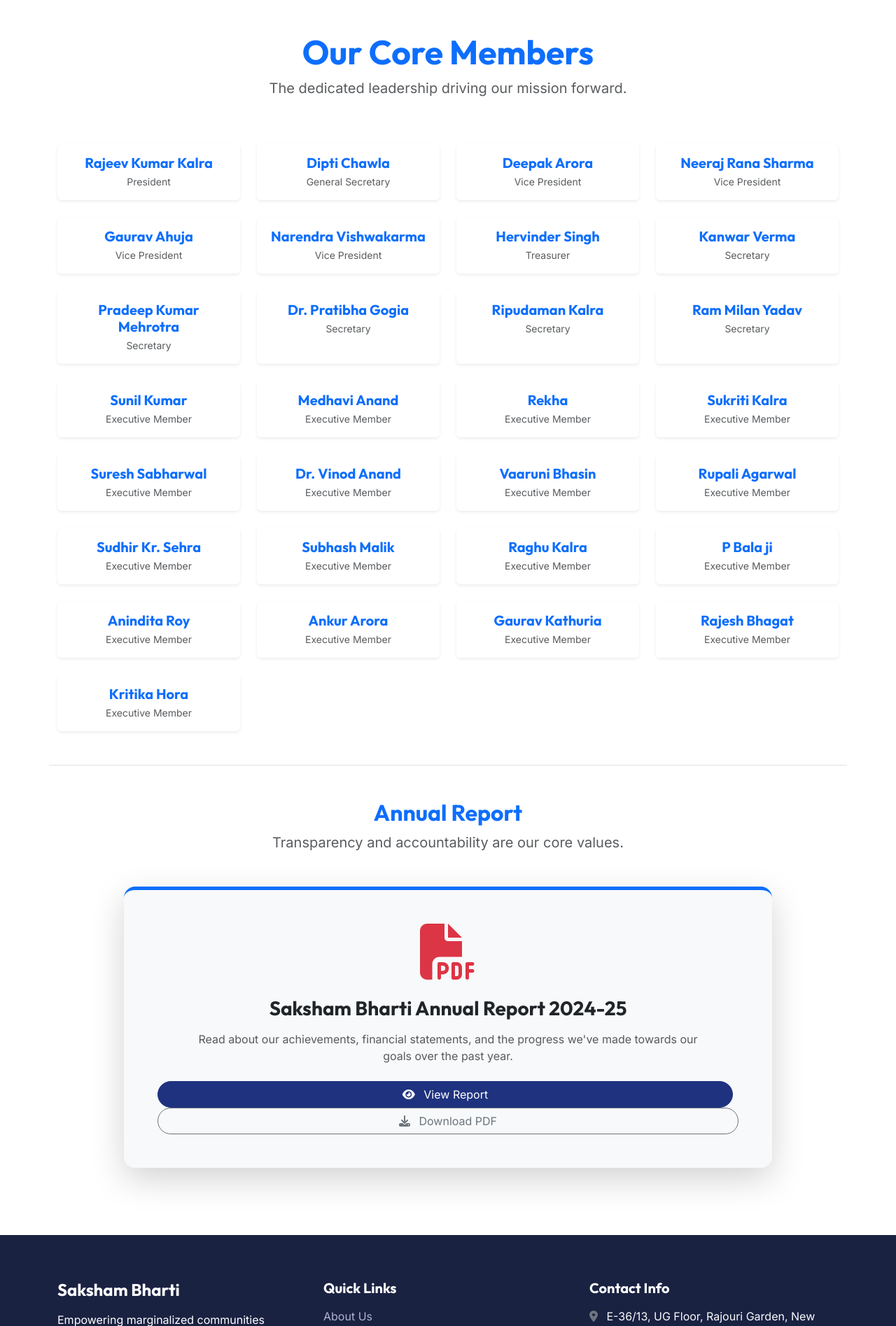
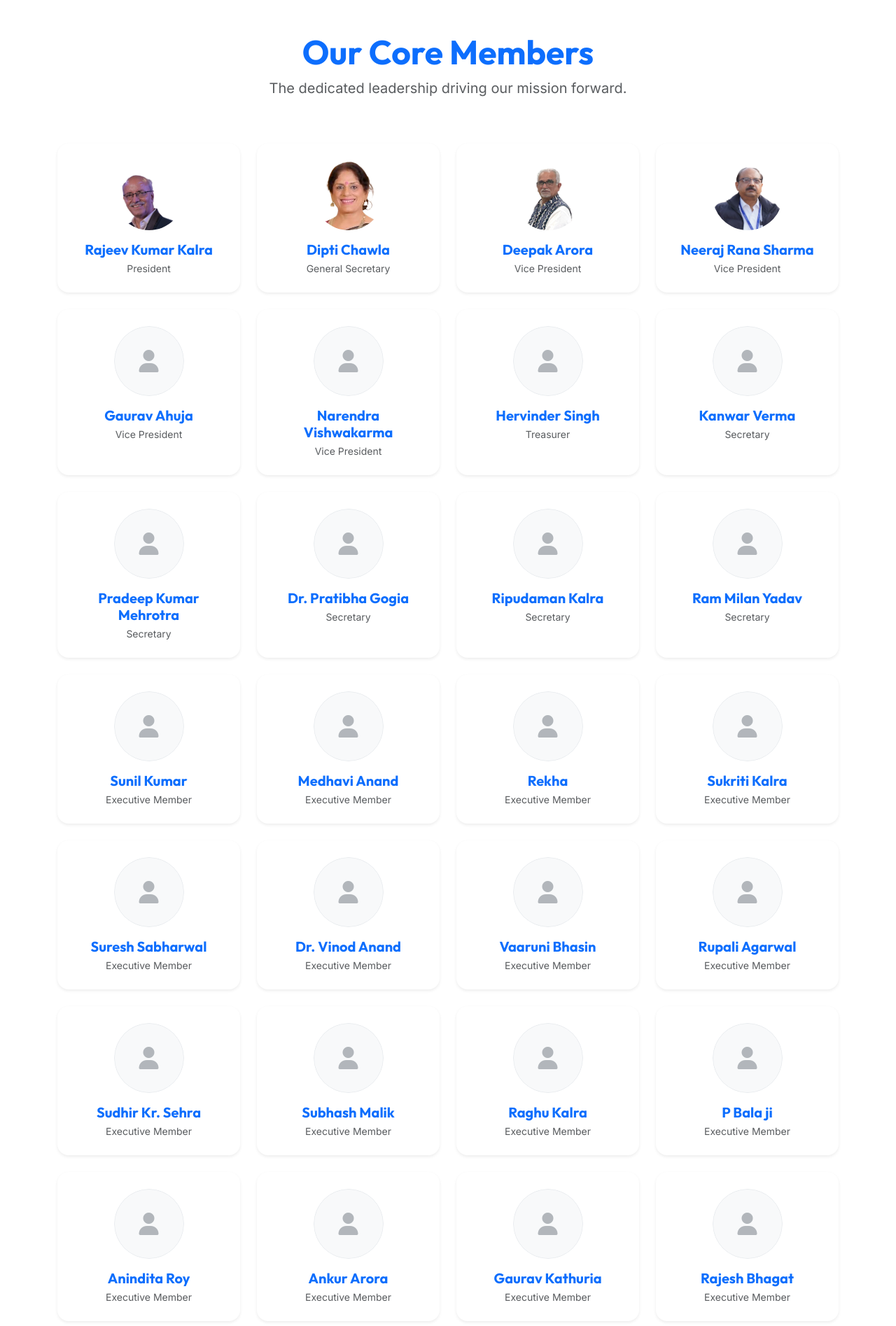
Before and after one commit to jagritiupadhyay99-jpg/Saksham-Bharti, a PHP site: page /frontend/about.php in a window 1280 px wide. Shown: the part 3245-5140 px from the top of the page at 70% size. Run offline with PHP 8.4, Linux system fonts and the light colour scheme; data comes from the database, SQL or seed files in the repository; some libraries are stand-ins or nearby versions.

Commit message:
Update core members grid on about page to display member photos and fallback avatars

```diff
--- a/frontend/about.php
+++ b/frontend/about.php
@@ -194,6 +194,156 @@
 </div>
 
 <!-- Core Members Section -->
+<?php
+$members = [
+    [
+        'name' => 'Rajeev Kumar Kalra',
+        'role' => 'President',
+        'image' => 'assets/images/member_rajeev.png'
+    ],
+    [
+        'name' => 'Dipti Chawla',
+        'role' => 'General Secretary',
+        'image' => 'assets/images/member_dipti.png'
+    ],
+    [
+        'name' => 'Deepak Arora',
+        'role' => 'Vice President',
+        'image' => 'assets/images/member_deepak.png'
+    ],
+    [
+        'name' => 'Neeraj Rana Sharma',
+        'role' => 'Vice President',
+        'image' => 'assets/images/member_neeraj.png'
+    ],
+    [
+        'name' => 'Gaurav Ahuja',
+        'role' => 'Vice President',
+        'image' => null
+    ],
+    [
+        'name' => 'Narendra Vishwakarma',
+        'role' => 'Vice President',
+        'image' => null
+    ],
+    [
+        'name' => 'Hervinder Singh',
+        'role' => 'Treasurer',
+        'image' => null
+    ],
+    [
+        'name' => 'Kanwar Verma',
+        'role' => 'Secretary',
+        'image' => null
+    ],
+    [
+        'name' => 'Pradeep Kumar Mehrotra',
+        'role' => 'Secretary',
+        'image' => null
+    ],
+    [
+        'name' => 'Dr. Pratibha Gogia',
+        'role' => 'Secretary',
+        'image' => null
+    ],
+    [
+        'name' => 'Ripudaman Kalra',
+        'role' => 'Secretary',
+        'image' => null
+    ],
+    [
+        'name' => 'Ram Milan Yadav',
+        'role' => 'Secretary',
+        'image' => null
+    ],
+    [
+        'name' => 'Sunil Kumar',
+        'role' => 'Executive Member',
+        'image' => null
+    ],
+    [
+        'name' => 'Medhavi Anand',
+        'role' => 'Executive Member',
+        'image' => null
+    ],
+    [
+        'name' => 'Rekha',
+        'role' => 'Executive Member',
+        'image' => null
+    ],
+    [
+        'name' => 'Sukriti Kalra',
+        'role' => 'Executive Member',
+        'image' => null
+    ],
+    [
+        'name' => 'Suresh Sabharwal',
+        'role' => 'Executive Member',
+        'image' => null
+    ],
+    [
+        'name' => 'Dr. Vinod Anand',
+        'role' => 'Executive Member',
+        'image' => null
+    ],
+    [
+        'name' => 'Vaaruni Bhasin',
+        'role' => 'Executive Member',
+        'image' => null
+    ],
+    [
+        'name' => 'Rupali Agarwal',
+        'role' => 'Executive Member',
+        'image' => null
+    ],
+    [
+        'name' => 'Sudhir Kr. Sehra',
+        'role' => 'Executive Member',
+        'image' => null
+    ],
+    [
+        'name' => 'Subhash Malik',
+        'role' => 'Executive Member',
+        'image' => null
+    ],
+    [
+        'name' => 'Raghu Kalra',
+        'role' => 'Executive Member',
+        'image' => null
+    ],
+    [
+        'name' => 'P Bala ji',
+        'role' => 'Executive Member',
+        'image' => null
+    ],
+    [
+        'name' => 'Anindita Roy',
+        'role' => 'Executive Member',
+        'image' => null
+    ],
+    [
+        'name' => 'Ankur Arora',
+        'role' => 'Executive Member',
+        'image' => null
+    ],
+    [
+        'name' => 'Gaurav Kathuria',
+        'role' => 'Executive Member',
+        'image' => null
+    ],
+    [
+        'name' => 'Rajesh Bhagat',
+        'role' => 'Executive Member',
+        'image' => null
+    ],
+    [
+        'name' => 'Kritika Hora',
+        'role' => 'Executive Member',
+        'image' => null
+    ]
+];
+?>
+
 <div class="row mt-5">
     <div class="col-12 text-center mb-5">
         <h2 class="fw-bold text-primary display-5">Our Core Members</h2>
@@ -202,98 +352,23 @@
 
     <div class="col-12">
         <div class="row row-cols-1 row-cols-md-3 row-cols-lg-4 g-4">
-            <!-- Leadership -->
-            <div class="col">
-                <div class="card h-100 border-0 shadow-sm text-center p-3">
-                    <h5 class="fw-bold text-primary mb-1">Rajeev Kumar Kalra</h5>
-                    <p class="text-muted small mb-0">President</p>
+            <?php foreach ($members as $member): ?>
+                <div class="col">
+                    <div class="card h-100 border-0 shadow-sm text-center p-4 rounded-4 hover-lift transition-all">
+                        <div class="member-avatar-container mb-3 mx-auto" style="width: 100px; height: 100px; overflow: hidden; border-radius: 50%;">
+                            <?php if (!empty($member['image'])): ?>
+                                <img src="<?= htmlspecialchars($member['image']) ?>" class="w-100 h-100 shadow-sm" alt="<?= htmlspecialchars($member['name']) ?>" style="object-fit: cover; object-position: center;">
+                            <?php else: ?>
+                                <div class="w-100 h-100 d-flex align-items-center justify-content-center bg-light rounded-circle" style="border: 1px solid #e9ecef;">
+                                    <i class="fas fa-user fa-2x text-secondary opacity-50"></i>
+                                </div>
+                            <?php endif; ?>
+                        </div>
+                        <h5 class="fw-bold text-primary mb-1"><?= htmlspecialchars($member['name']) ?></h5>
+                        <p class="text-muted small mb-0"><?= htmlspecialchars($member['role']) ?></p>
+                    </div>
                 </div>
-            </div>
-            <div class="col">
-                <div class="card h-100 border-0 shadow-sm text-center p-3">
-                    <h5 class="fw-bold text-primary mb-1">Dipti Chawla</h5>
-                    <p class="text-muted small mb-0">General Secretary</p>
-                </div>
-            </div>
-            <div class="col">
-                <div class="card h-100 border-0 shadow-sm text-center p-3">
-                    <h5 class="fw-bold text-primary mb-1">Deepak Arora</h5>
-                    <p class="text-muted small mb-0">Vice President</p>
-                </div>
-            </div>
-            <div class="col">
-                <div class="card h-100 border-0 shadow-sm text-center p-3">
-                    <h5 class="fw-bold text-primary mb-1">Neeraj Rana Sharma</h5>
-                    <p class="text-muted small mb-0">Vice President</p>
-                </div>
-            </div>
-            <div class="col">
-                <div class="card h-100 border-0 shadow-sm text-center p-3">
-                    <h5 class="fw-bold text-primary mb-1">Gaurav Ahuja</h5>
-                    <p class="text-muted small mb-0">Vice President</p>
-                </div>
-            </div>
-            <div class="col">
-                <div class="card h-100 border-0 shadow-sm text-center p-3">
-                    <h5 class="fw-bold text-primary mb-1">Narendra Vishwakarma</h5>
-                    <p class="text-muted small mb-0">Vice President</p>
-                </div>
-            </div>
-            <div class="col">
-                <div class="card h-100 border-0 shadow-sm text-center p-3">
-                    <h5 class="fw-bold text-primary mb-1">Hervinder Singh</h5>
-                    <p class="text-muted small mb-0">Treasurer</p>
-                </div>
-            </div>
-            <!-- Secretaries -->
-            <div class="col">
-                <div class="card h-100 border-0 shadow-sm text-center p-3">
-                    <h5 class="fw-bold text-primary mb-1">Kanwar Verma</h5>
-                    <p class="text-muted small mb-0">Secretary</p>
-                </div>
-            </div>
-            <div class="col">
-                <div class="card h-100 border-0 shadow-sm text-center p-3">
-                    <h5 class="fw-bold text-primary mb-1">Pradeep Kumar Mehrotra</h5>
-                    <p class="text-muted small mb-0">Secretary</p>
-                </div>
-            </div>
-            <div class="col">
-                <div class="card h-100 border-0 shadow-sm text-center p-3">
-                    <h5 class="fw-bold text-primary mb-1">Dr. Pratibha Gogia</h5>
-                    <p class="text-muted small mb-0">Secretary</p>
-                </div>
-            </div>
-            <div class="col">
-                <div class="card h-100 border-0 shadow-sm text-center p-3">
-                    <h5 class="fw-bold text-primary mb-1">Ripudaman Kalra</h5>
-                    <p class="text-muted small mb-0">Secretary</p>
-                </div>
-            </div>
-            <div class="col">
-                <div class="card h-100 border-0 shadow-sm text-center p-3">
-                    <h5 class="fw-bold text-primary mb-1">Ram Milan Yadav</h5>
-                    <p class="text-muted small mb-0">Secretary</p>
-                </div>
-            </div>
-            <!-- Executive Members ... and so on for all 29 ... I will list the rest here -->
-            <div class="col"><div class="card h-100 border-0 shadow-sm text-center p-3"><h5 class="fw-bold text-primary mb-1">Sunil Kumar</h5><p class="text-muted small mb-0">Executive Member</p></div></div>
-            <div class="col"><div class="card h-100 border-0 shadow-sm text-center p-3"><h5 class="fw-bold text-primary mb-1">Medhavi Anand</h5><p class="text-muted small mb-0">Executive Member</p></div></div>
-            <div class="col"><div class="card h-100 border-0 shadow-sm text-center p-3"><h5 class="fw-bold text-primary mb-1">Rekha</h5><p class="text-muted small mb-0">Executive Member</p></div></div>
-            <div class="col"><div class="card h-100 border-0 shadow-sm text-center p-3"><h5 class="fw-bold text-primary mb-1">Sukriti Kalra</h5><p class="text-muted small mb-0">Executive Member</p></div></div>
-            <div class="col"><div class="card h-100 border-0 shadow-sm text-center p-3"><h5 class="fw-bold text-primary mb-1">Suresh Sabharwal</h5><p class="text-muted small mb-0">Executive Member</p></div></div>
-            <div class="col"><div class="card h-100 border-0 shadow-sm text-center p-3"><h5 class="fw-bold text-primary mb-1">Dr. Vinod Anand</h5><p class="text-muted small mb-0">Executive Member</p></div></div>
-            <div class="col"><div class="card h-100 border-0 shadow-sm text-center p-3"><h5 class="fw-bold text-primary mb-1">Vaaruni Bhasin</h5><p class="text-muted small mb-0">Executive Member</p></div></div>
-            <div class="col"><div class="card h-100 border-0 shadow-sm text-center p-3"><h5 class="fw-bold text-primary mb-1">Rupali Agarwal</h5><p class="text-muted small mb-0">Executive Member</p></div></div>
-            <div class="col"><div class="card h-100 border-0 shadow-sm text-center p-3"><h5 class="fw-bold text-primary mb-1">Sudhir Kr. Sehra</h5><p class="text-muted small mb-0">Executive Member</p></div></div>
-            <div class="col"><div class="card h-100 border-0 shadow-sm text-center p-3"><h5 class="fw-bold text-primary mb-1">Subhash Malik</h5><p class="text-muted small mb-0">Executive Member</p></div></div>
-            <div class="col"><div class="card h-100 border-0 shadow-sm text-center p-3"><h5 class="fw-bold text-primary mb-1">Raghu Kalra</h5><p class="text-muted small mb-0">Executive Member</p></div></div>
-            <div class="col"><div class="card h-100 border-0 shadow-sm text-center p-3"><h5 class="fw-bold text-primary mb-1">P Bala ji</h5><p class="text-muted small mb-0">Executive Member</p></div></div>
-            <div class="col"><div class="card h-100 border-0 shadow-sm text-center p-3"><h5 class="fw-bold text-primary mb-1">Anindita Roy</h5><p class="text-muted small mb-0">Executive Member</p></div></div>
-            <div class="col"><div class="card h-100 border-0 shadow-sm text-center p-3"><h5 class="fw-bold text-primary mb-1">Ankur Arora</h5><p class="text-muted small mb-0">Executive Member</p></div></div>
-            <div class="col"><div class="card h-100 border-0 shadow-sm text-center p-3"><h5 class="fw-bold text-primary mb-1">Gaurav Kathuria</h5><p class="text-muted small mb-0">Executive Member</p></div></div>
-            <div class="col"><div class="card h-100 border-0 shadow-sm text-center p-3"><h5 class="fw-bold text-primary mb-1">Rajesh Bhagat</h5><p class="text-muted small mb-0">Executive Member</p></div></div>
-            <div class="col"><div class="card h-100 border-0 shadow-sm text-center p-3"><h5 class="fw-bold text-primary mb-1">Kritika Hora</h5><p class="text-muted small mb-0">Executive Member</p></div></div>
+            <?php endforeach; ?>
         </div>
     </div>
 </div>
```
Also changed, not shown: frontend/assets/images/member_deepak.png (added), frontend/assets/images/member_dipti.png (added), frontend/assets/images/member_neeraj.png (added), frontend/assets/images/member_rajeev.png (added).
